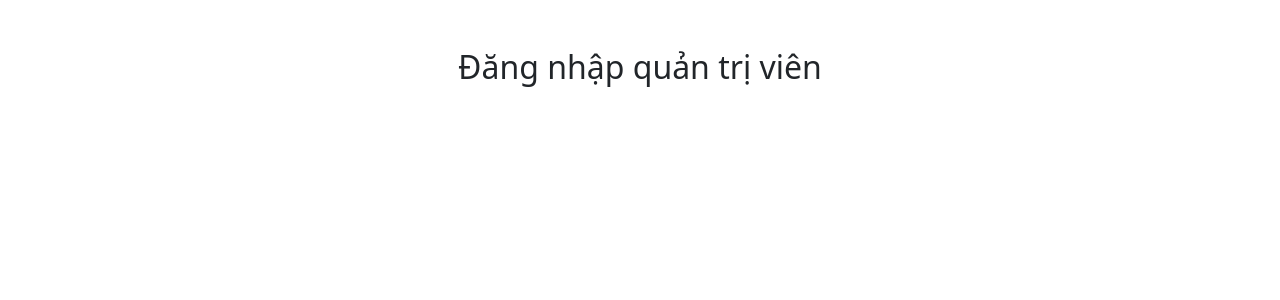
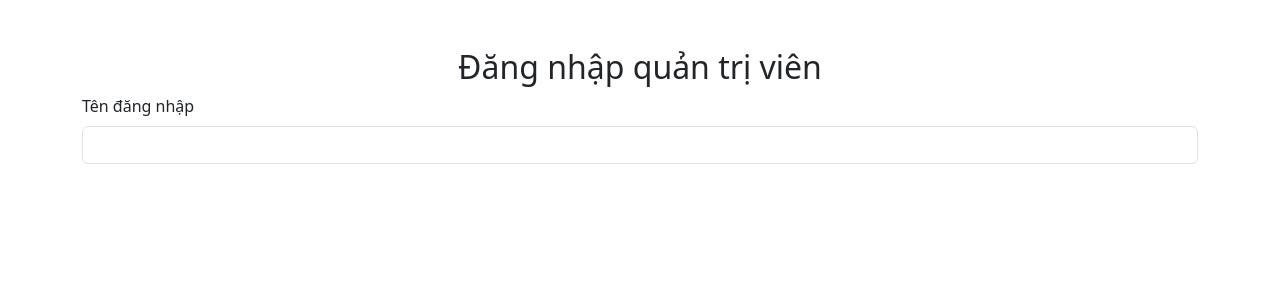
Before and after one commit to DuongHung123a/BTL_Nh-m_11, a PHP site: page /views/admin/login.php in a window 1280 px wide. Shown: the top 300 px of the page. Run offline with PHP 8.4, Linux system fonts and the light colour scheme.

Commit message:
Update login.php

```diff
--- a/BTL_TH2_11/views/admin/login.php
+++ b/BTL_TH2_11/views/admin/login.php
@@ -11,3 +11,8 @@
         <?php if (isset($error)): ?>
             <div class="alert alert-danger"><?= $error ?></div>
         <?php endif; ?>
+<form method="POST" action="index.php?controller=admin&action=login">
+            <div class="mb-3">
+                <label for="username" class="form-label">Tên đăng nhập</label>
+                <input type="text" name="username" class="form-control" id="username" required>
+            </div>
```
